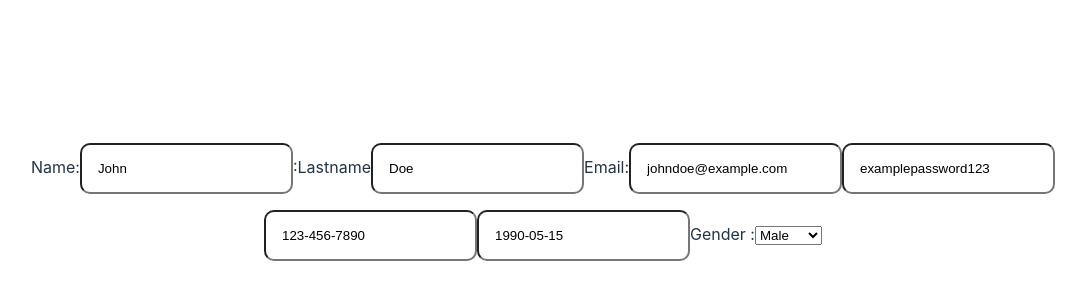
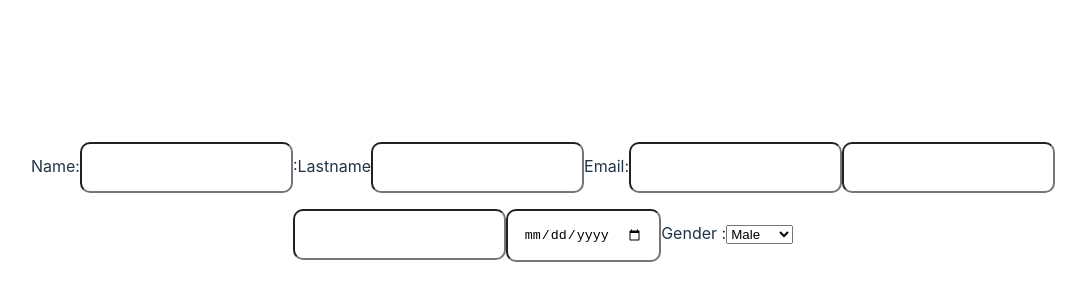
Before and after one commit to ChaganYangoz/fitlife, a React (Vite) app in the folder frontend/: page /userupdate in a window 1280 px wide. Shown: the part 198-498 px from the top of the page, without its empty margins (97-1183 px from the left). Built offline with nearby package versions, Linux system fonts and the light colour scheme.

Commit message:
see info when login

```diff
--- a/frontend/src/App.jsx
+++ b/frontend/src/App.jsx
@@ -8,9 +8,25 @@ import { UserProfile } from './pages/userProfile';
 import { UpdateUser } from './pages/updateUser';
 import { BrowserRouter as Router, Route, Switch } from 'react-router-dom';
 import AdminPanel from './pages/AdminPanel';
+import { UserSessionContext } from './pages/user-context';
 
 function App() {
+	const [user, setUser] = useState({});
+
+	function logIn(userInfo) {
+		setUser({
+			id: userInfo._id,
+			name: userInfo.name,
+			surname: userInfo.surname,
+			email: userInfo.email,
+			password: userInfo.password,
+			phone: userInfo.phone,
+			gender: userInfo.gender,
+			date: userInfo.date,
+		});
+	}
 	return (
+		<UserSessionContext.Provider value={{ user, logIn }}>
 			<Router>
 				<div className='App'>
 					<Switch>
@@ -35,6 +51,7 @@ function App() {
 					</Switch>
 				</div>
 			</Router>
+		</UserSessionContext.Provider>
 	);
 }
 
--- a/frontend/src/pages/Login.jsx
+++ b/frontend/src/pages/Login.jsx
@@ -1,8 +1,10 @@
-import React, { useState } from 'react';
+import React, { useContext, useState } from 'react';
 import { Link } from 'react-router-dom/cjs/react-router-dom.min';
 import { useHistory } from 'react-router-dom';
+import { useUserSession } from './user-context';
 
 export const Login = (props) => {
+	const { logIn } = useUserSession();
 	const history = useHistory();
 	const handleSubmit = async (e) => {
 		e.preventDefault();
@@ -21,7 +23,8 @@ export const Login = (props) => {
 
 			if (response.ok) {
 				const data = await response.json();
-				console.log('info sent:', data.user._id);
+				//data.user._id
+				logIn(data.user);
 				history.push('/user');
 			} else {
 				console.error('User Login failed');
--- a/frontend/src/pages/updateUser.jsx
+++ b/frontend/src/pages/updateUser.jsx
@@ -1,60 +1,70 @@
 import { useState, useEffect } from 'react';
-import Datas from './veri.json';
+import { useUserSession } from './user-context';
 
 export const UpdateUser = () => {
+	const { user } = useUserSession();
+
+	const [name, setName] = useState(user.name);
+	const [surname, setSurname] = useState(user.surname);
+	const [email, setEmail] = useState(user.email);
+	const [password, setPassword] = useState(user.password);
+	const [phone, setPhone] = useState(user.phone);
+	const [date, setDate] = useState(user.date);
+	const [gender, setGender] = useState(user.gender);
+
 	return (
 		<div className='container'>
-			{Datas.map((data) => {
-				if (data.ID == 1) {
-					return (
 			<div>
 				<label htmlFor=''>Name:</label>
 				<input
 					type='text'
-								value={data.Name}
+					value={name}
+					onChange={(e) => setName(e.target.value)}
 				/>
 				<label htmlFor=''>:Lastname</label>
 				<input
 					type='text'
-								value={data.Lastname}
+					value={surname}
+					onChange={(e) => setSurname(e.target.value)}
 				/>
 				<label htmlFor=''>Email:</label>
 				<input
 					type='text'
-								value={data.Email}
+					value={email}
+					onChange={(e) => setEmail(e.target.value)}
 				/>
 				<input
 					type='text'
-								value={data.Password}
+					value={password}
+					onChange={(e) => setPassword(e.target.value)}
 				/>
 				<input
 					type='text'
-								value={data.Phone}
+					value={phone}
+					onChange={(e) => setPhone(e.target.value)}
 				/>
 				<input
-								type='text'
-								value={data.DateOfBirth}
+					type='date'
+					value={date}
+					onChange={(e) => setDate(e.target.value)}
 				/>
 				<label htmlFor='gender'>Gender :</label>
 
 				<select id='gender'>
 					<option
 						value='male'
-									selected={data.Gender === 'Male'}
+						selected={user.gender === 'Male'}
 					>
 						Male
 					</option>
 					<option
 						value='female'
-									selected={data.Gender === 'Female'}
+						selected={user.gender === 'Female'}
 					>
 						Female
 					</option>
 				</select>
 			</div>
-					);
-				}
-			})}
 		</div>
 	);
 };
--- /dev/null
+++ b/frontend/src/pages/user-context.jsx
@@ -0,0 +1,12 @@
+import { createContext, useContext } from 'react';
+
+export const UserSessionContext = createContext({
+	user: {},
+	logIn: () => {},
+	logOut: () => {},
+});
+
+export function useUserSession() {
+	const { user, logIn, logOut } = useContext(UserSessionContext);
+	return { user, logIn, logOut };
+}
--- a/frontend/src/pages/userProfile.jsx
+++ b/frontend/src/pages/userProfile.jsx
@@ -1,11 +1,13 @@
-import Datas from './veri.json';
+import { useUserSession } from './user-context';
+import { useContext } from 'react';
+import { useHistory } from 'react-router-dom';
 
 export const UserProfile = () => {
+	const { user } = useUserSession();
+	const history = useHistory();
+
 	return (
 		<div className='container'>
-			{Datas.map((data) => {
-				if (data.ID == 1) {
-					return (
 			<div>
 				<img
 					src=''
@@ -13,20 +15,22 @@ export const UserProfile = () => {
 				/>
 
 				<div>
-								<div>{data.Name}</div>
-								<div>{data.Lastname}</div>
-								<div>{data.Email}</div>
-								<div>{data.Password}</div>
-								<div>{data.Phone}</div>
-								<div>{data.DateOfBirth}</div>
-								<div>{data.Gender}</div>
+					{user.name} <br />
+					{user.surname} <br />
+					{user.email} <br />
+					{user.password} <br />
+					{user.phone} <br />
+					{user.date} <br />
+					{user.gender}
 				</div>
 			</div>
-					);
-				}
-			})}
-
-			<button>Update</button>
+			<button
+				onClick={() => {
+					history.push('/userupdate');
+				}}
+			>
+				Update
+			</button>
 		</div>
 	);
 };
```
Lines whose indentation alone changed are shown as unchanged.
